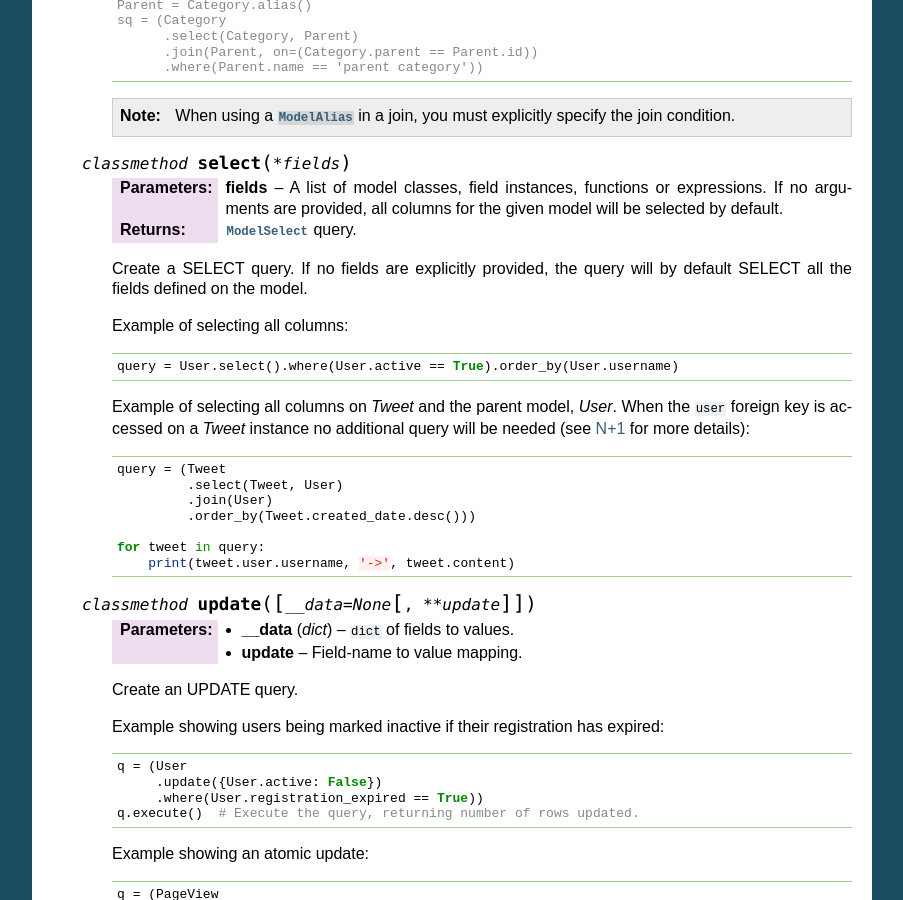
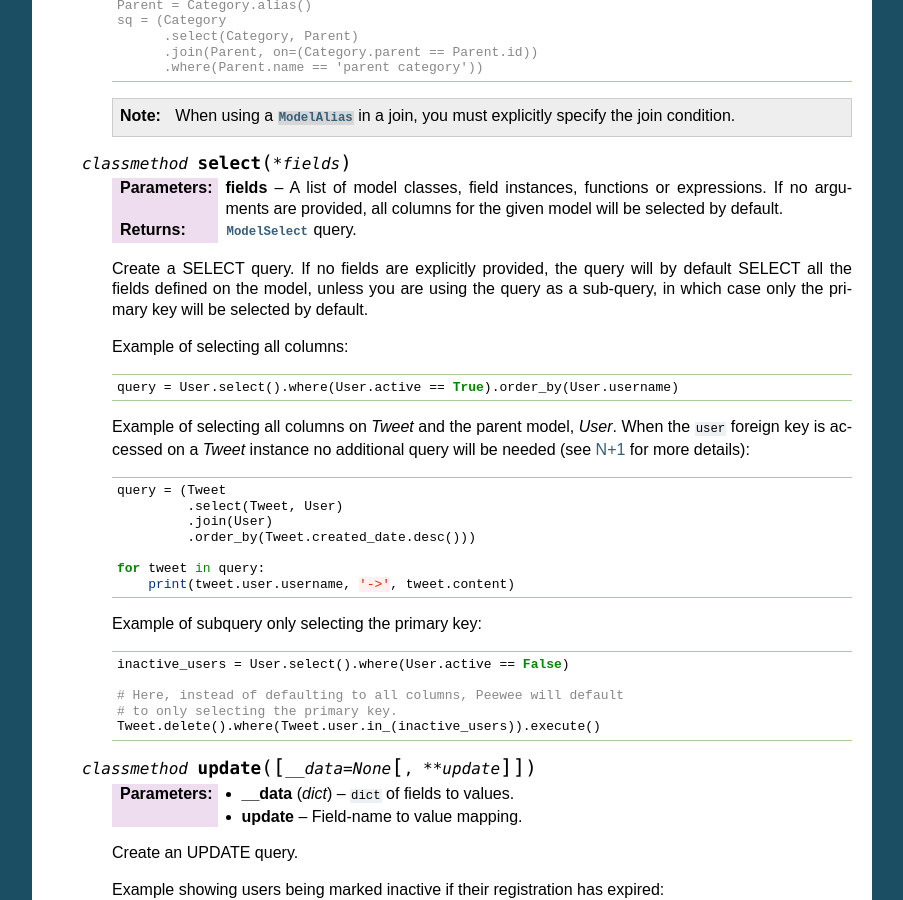
Before and after one commit to coleifer/peewee, a Sphinx documentation site: the page built from docs/peewee/api.rst, in a window 1280 px wide and 900 px high, scrolled down 38037 px. Shown: the whole window, without its empty margins (198-1101 px from the left). Built offline with Sphinx 7.4.7, drawn with Linux system fonts in a browser that asks for light colours; pages that are not in the unit, such as notebooks, are missing from menus.

Commit message:
Notes on select default behavior, refs #1435

```diff
--- a/docs/peewee/api.rst
+++ b/docs/peewee/api.rst
@@ -2374,7 +2374,9 @@ Model
         :returns: :py:class:`ModelSelect` query.
 
         Create a SELECT query. If no fields are explicitly provided, the query
-        will by default SELECT all the fields defined on the model.
+        will by default SELECT all the fields defined on the model, unless you
+        are using the query as a sub-query, in which case only the primary key
+        will be selected by default.
 
         Example of selecting all columns:
 
@@ -2396,6 +2398,16 @@ Model
 
             for tweet in query:
                 print(tweet.user.username, '->', tweet.content)
+
+        Example of subquery only selecting the primary key:
+
+        .. code-block:: python
+
+            inactive_users = User.select().where(User.active == False)
+
+            # Here, instead of defaulting to all columns, Peewee will default
+            # to only selecting the primary key.
+            Tweet.delete().where(Tweet.user.in_(inactive_users)).execute()
 
     .. py:classmethod:: update([__data=None[, **update]])
 
```
